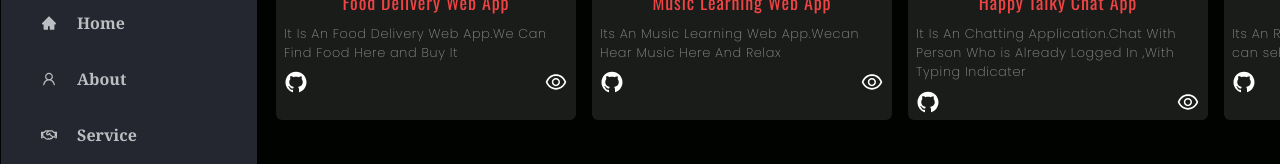
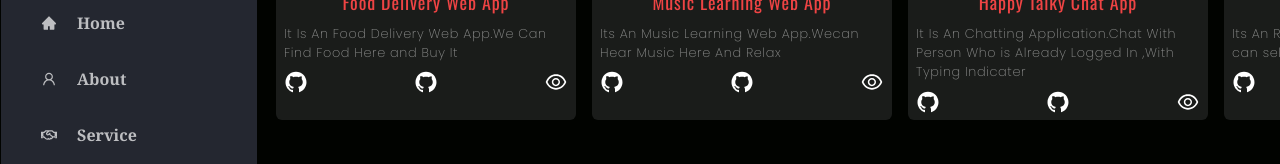
Before and after one commit to adarsh-k27/my-website, a React (Create React App) app: page / in a window 1280 px wide. Both pictures are taken after a click on the element "PortFolio". Shown: the part 323-487 px from the top of the page. Built offline with nearby package versions, Linux system fonts and the light colour scheme; a web font is replaced by a local one.

Commit message:
add project section backend Link Also

```diff
--- a/src/components/ProjectDesc.jsx
+++ b/src/components/ProjectDesc.jsx
@@ -21,20 +21,37 @@ function ProjectDesc ({ data }) {
           {data?.Desc}
         </p>
         <div className='flex items-center justify-between w-full'>
+          <div className='relative flex flex-col gap-1 items-center justify-center group'>
             <p className='dark:text-white text-black text-lg md:text-2xl'>
-            <a href={data.git}
-            target="_blank">
+              <a href={data.git} target='_blank'>
                 <AiFillGithub />
               </a>
             </p>
+            <p className='hidden group-hover:block dark:text-white/70 text-black/70 text-sm text-[.7rem] absolute -bottom-4 left-0'>
+              FrontEnd
+            </p>
+          </div>
+          <div className='relative flex flex-col gap-1 items-center justify-center group'>
+            <p className='dark:text-white text-black text-lg md:text-2xl'>
+              <a href={data.git} target='_blank'>
+                <AiFillGithub />
+              </a>
+            </p>
+            <p className='hidden group-hover:block dark:text-white/70 text-black/70 text-sm text-[.7rem] absolute -bottom-4 '>
+              BackEnd
+            </p>
+          </div>
+          <div className='relative flex flex-col gap-1 items-center justify-center group '>
             <p className='text-black dark:text-white'>
-            <a href={data.view}
-            target="_blank"
-            >
+              <a href={data.view} target='_blank'>
                 {' '}
                 <AiOutlineEye className='text-lg md:text-2xl' />
               </a>
             </p>
+            <p className='hidden group-hover:block dark:text-white/70 text-black/70 text-[.7rem] absolute -bottom-3'>
+              Host
+            </p>
+          </div>
         </div>
       </div>
     </div>
```
Lines whose indentation alone changed are shown as unchanged.
